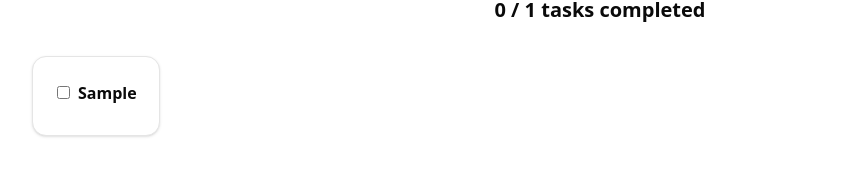
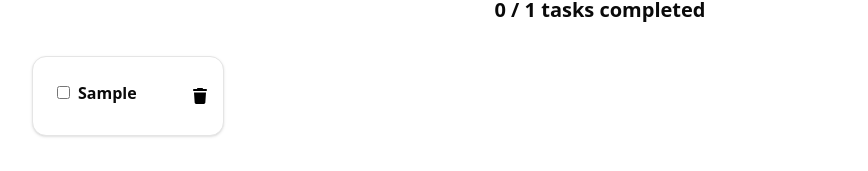
Before and after one commit to sohailshams/tasks, a Vue app: page / in a window 1280 px wide. Both pictures are taken after typing "Sample" into the empty fields and a click on the button "Add Task". Shown: the part 168-339 px from the top of the page, without its empty margins (40-908 px from the left). Built offline with nearby package versions, Linux system fonts and the light colour scheme.

Commit message:
Added removeTask functionality.

```diff
--- a/src/App.vue
+++ b/src/App.vue
@@ -21,12 +21,16 @@ const toggleTask = (taskId: string) => {
     task.completed = !task.completed;
   }
 };
+
+const removeTask = (taskId: string) => {
+  tasks.value = tasks.value.filter((task) => task.id !== taskId);
+};
 </script>
 
 <template>
   <main>
     <h1 class="text-4xl font-bold my-6 text-center">{{ message }}</h1>
     <TaskForm @add-task="addTask" />
-    <TaskList :tasks @toggle-task="toggleTask" />
+    <TaskList :tasks @toggle-task="toggleTask" @remove-task="removeTask" />
   </main>
 </template>
--- a/src/components/TaskList.vue
+++ b/src/components/TaskList.vue
@@ -6,8 +6,10 @@ import { computed } from "vue";
 const props = defineProps<{
   tasks: Task[];
 }>();
-const emit = defineEmits<{
+
+const emits = defineEmits<{
   toggleTask: [taskId: string];
+  removeTask: [taskId: string];
 }>();
 
 const totalCompleted = computed(() => {
@@ -23,12 +25,13 @@ const totalCompleted = computed(() => {
     {{ totalCompleted }} / {{ props.tasks.length }} tasks completed
   </p>
   <div class="flex flex-wrap mx-auto max-w-[90%]">
-    <Card v-for="task in props.tasks" :key="task.id" class="my-4 w-32 mx-2">
+    <Card v-for="task in props.tasks" :key="task.id" class="my-4 w-48 mx-2">
+      <div class="flex items-center justify-between">
         <CardHeader>
-        <div class="flex items-center justify-between">
+          <div class="flex items-center">
             <label for="task-status">
               <input
-              @input="emit('toggleTask', task.id)"
+                @input="emits('toggleTask', task.id)"
                 type="checkbox"
                 :checked="task.completed"
                 class="mr-2"
@@ -39,6 +42,17 @@ const totalCompleted = computed(() => {
             </CardTitle>
           </div>
         </CardHeader>
+        <svg
+          @click="emits('removeTask', task.id)"
+          class="h-4 mr-4 cursor-pointer"
+          xmlns="http://www.w3.org/2000/svg"
+          viewBox="0 0 448 512"
+        >
+          <path
+            d="M136.7 5.9L128 32 32 32C14.3 32 0 46.3 0 64S14.3 96 32 96l384 0c17.7 0 32-14.3 32-32s-14.3-32-32-32l-96 0-8.7-26.1C306.9-7.2 294.7-16 280.9-16L167.1-16c-13.8 0-26 8.8-30.4 21.9zM416 144L32 144 53.1 467.1C54.7 492.4 75.7 512 101 512L347 512c25.3 0 46.3-19.6 47.9-44.9L416 144z"
+          />
+        </svg>
+      </div>
     </Card>
   </div>
 </template>
```
Lines whose indentation alone changed are shown as unchanged.
